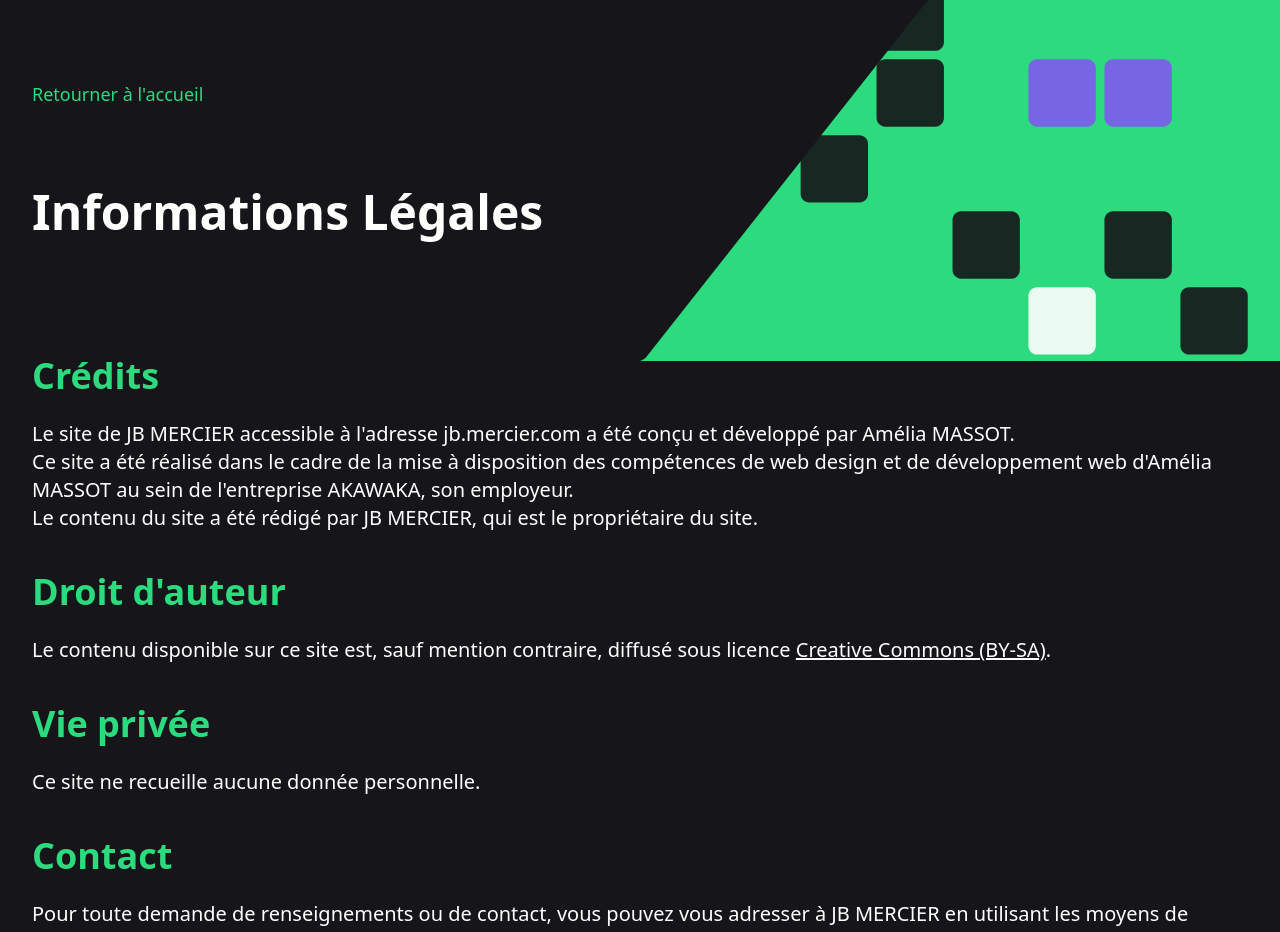
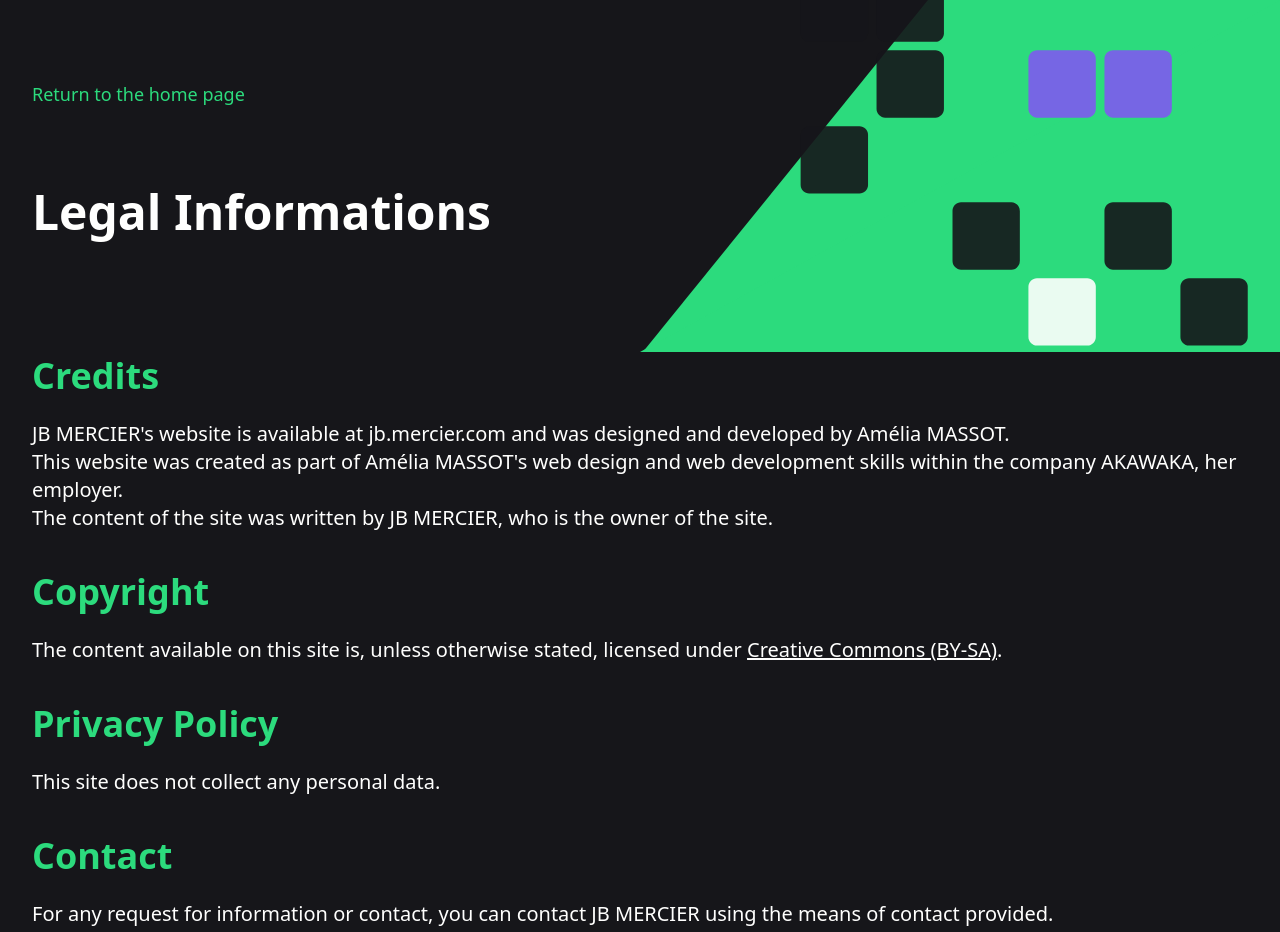
Before and after one commit to MacBim/MacBim.github.io, a Vue app: page /legal in a window 1280 px wide. Shown: the top 932 px of the page. Built offline with nearby package versions, Linux system fonts and the light colour scheme.

Commit message:
Translation the legal informations page in english

```diff
--- a/src/components/FooterComponent.vue
+++ b/src/components/FooterComponent.vue
@@ -9,7 +9,7 @@
 
       <div class="mt-8 text-center md:mt-0">
         <RouterLink to="/legal" class="relative z-10 text-base text-white hover:text-gray"
-          >Informations légales</RouterLink
+          >Legal Informations</RouterLink
         >
       </div>
     </div>
--- a/src/views/LegalView.vue
+++ b/src/views/LegalView.vue
@@ -1,33 +1,27 @@
 <template>
   <div>
     <section class="mx-auto max-w-md px-4 sm:max-w-3xl sm:px-6 lg:px-8 lg:max-w-7xl py-10 md:py-20">
-      <RouterLink to="/" class="text-lg text-green">Retourner à l'accueil</RouterLink>
+      <RouterLink to="/" class="text-lg text-green">Return to the home page</RouterLink>
       <div class="mt-10 md:mt-20">
         <h1 class="text-center text-white font-black inline-block text-4xl md:text-5xl">
-          Informations Légales
+          Legal Informations
         </h1>
       </div>
     </section>
 
     <section class="pt-10 mx-auto max-w-md px-4 sm:max-w-3xl sm:px-6 lg:px-8 lg:max-w-7xl">
-      <h1 class="text-green font-black text-4xl">Crédits</h1>
+      <h1 class="text-green font-black text-4xl">Credits</h1>
       <div class="mt-6 text-xl text-white">
-        <p>
-          Le site de JB MERCIER accessible à l'adresse jb.mercier.com a été conçu et développé par
-          Amélia MASSOT.
-        </p>
-        <p>
-          Ce site a été réalisé dans le cadre de la mise à disposition des compétences de web design
-          et de développement web d'Amélia MASSOT au sein de l'entreprise AKAWAKA, son employeur.
-        </p>
-        <p>Le contenu du site a été rédigé par JB MERCIER, qui est le propriétaire du site.</p>
+        <p>JB MERCIER's website is available at jb.mercier.com and was designed and developed by Amélia MASSOT.</p>
+        <p>This website was created as part of Amélia MASSOT's web design and web development skills within the company AKAWAKA, her employer.</p>
+        <p>The content of the site was written by JB MERCIER, who is the owner of the site.</p>
       </div>
     </section>
 
     <section class="pt-10 mx-auto max-w-md px-4 sm:max-w-3xl sm:px-6 lg:px-8 lg:max-w-7xl">
-      <h1 class="text-green font-black text-4xl">Droit d'auteur</h1>
+      <h1 class="text-green font-black text-4xl">Copyright</h1>
       <p class="mt-6 text-xl text-white">
-        Le contenu disponible sur ce site est, sauf mention contraire, diffusé sous licence
+        The content available on this site is, unless otherwise stated, licensed under
         <a href="https://creativecommons.org/licenses/by-sa/2.0/fr/" class="underline"
           >Creative Commons (BY-SA)</a
         >.
@@ -35,8 +29,8 @@
     </section>
 
     <section class="pt-10 mx-auto max-w-md px-4 sm:max-w-3xl sm:px-6 lg:px-8 lg:max-w-7xl">
-      <h1 class="text-green font-black text-4xl">Vie privée</h1>
-      <p class="mt-6 text-xl text-white">Ce site ne recueille aucune donnée personnelle.</p>
+      <h1 class="text-green font-black text-4xl">Privacy Policy</h1>
+      <p class="mt-6 text-xl text-white">This site does not collect any personal data.</p>
     </section>
 
     <section
@@ -44,8 +38,7 @@
     >
       <h1 class="text-green font-black text-4xl">Contact</h1>
       <p class="mt-6 text-xl text-white">
-        Pour toute demande de renseignements ou de contact, vous pouvez vous adresser à JB MERCIER
-        en utilisant les moyens de contact mis à disposition.
+        For any request for information or contact, you can contact JB MERCIER using the means of contact provided.
       </p>
     </section>
 
```
